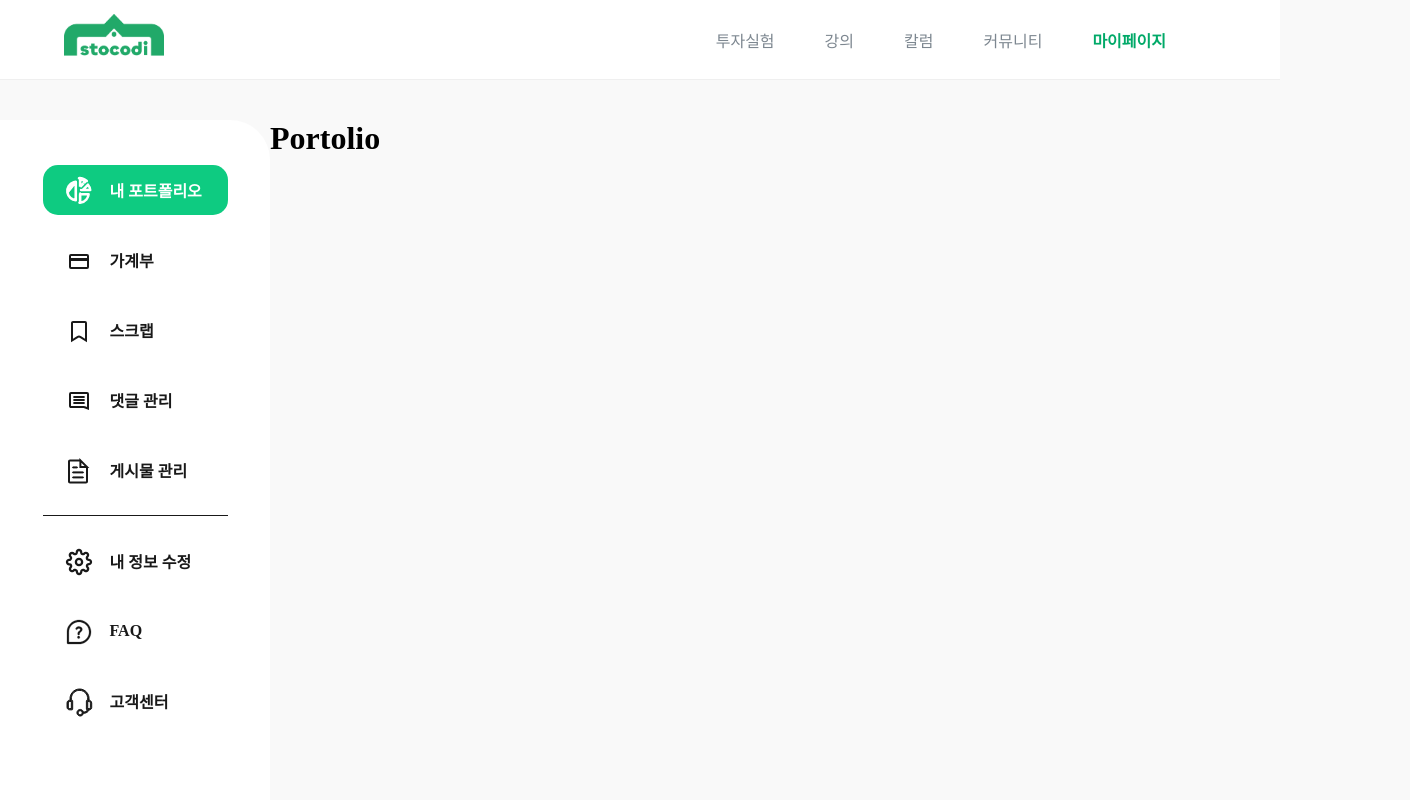
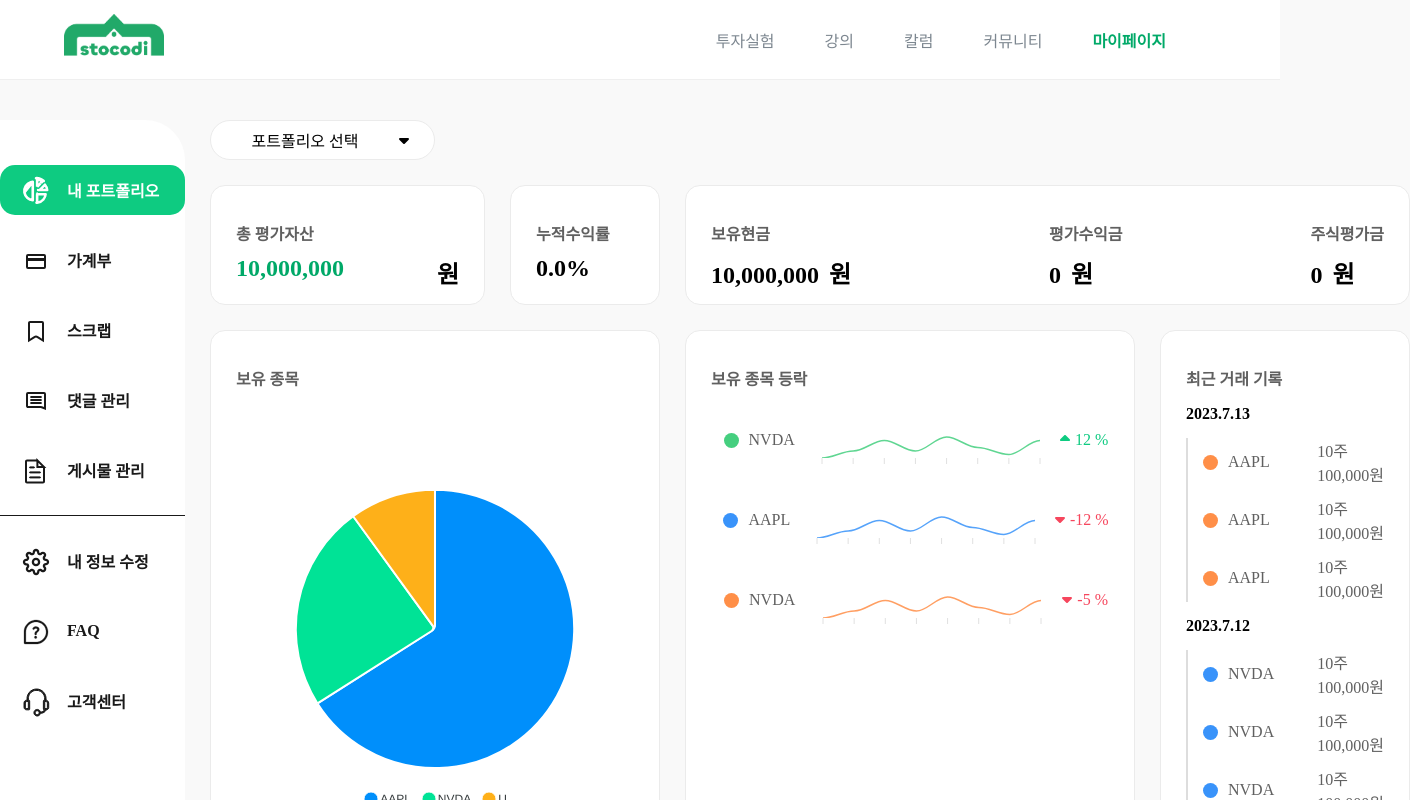
Before and after one commit to shgusgh12/new_frontend, a React (Create React App) app: page /mypage/portfolio in a window 1280 px wide. Shown: the top 800 px of the page, 1410 px wide, since content can reach past the window. Built offline with nearby package versions, Linux system fonts and the light colour scheme.

Commit message:
feat: 마이페이지 - 포트폴리오 섹션 구현

```diff
--- a/src/pages/User/mypage/body/Portfolio.jsx
+++ b/src/pages/User/mypage/body/Portfolio.jsx
@@ -1,9 +1,141 @@
-function Portfolio() {
-  return (
-    <div>
-      <h1>Portolio</h1>
-    </div>
-  );
+import { useEffect, useState } from "react";
+import { CardContainer } from "../../../../components/Container";
+import { DropDown } from "../../../../components/DropDown";
+import { Ticker, RateOfChange, HoldingStock, RecentTransaction } from "../../../../components/Stock";
+import { PreviewLineChart } from "../../../../components/Chart";
+import Chart from "react-apexcharts";
+
+import styles from "./Portfolio.module.scss";
+
+export default function Portfolio() {
+    const [selected, setSelected] = useState({ index: -1, value: "포트폴리오 선택" });
+
+    return (
+        <section className={styles.section}>
+            <DropDown.Container width="225px" get={selected} set={setSelected}>
+                <DropDown.Item>유의_포트폴리오 1</DropDown.Item>
+                <DropDown.Item>유의_포트폴리오 2</DropDown.Item>
+                <DropDown.Item>유의_포트폴리오 3</DropDown.Item>
+                <DropDown.Item>유의_포트폴리오 4</DropDown.Item>
+            </DropDown.Container>
+
+            <div className={styles.top_wrapper}>
+                <CardContainer title="총 평가자산" width="275px" height="120px">
+                    <h1 className={styles.total_assets}>
+                        <span>{(10000000).toLocaleString()}</span>
+                        <span>원</span>
+                    </h1>
+                </CardContainer>
+
+                <CardContainer title="누적수익률" width="150px" height="120px">
+                    <h1 className={styles.total_ror}>0.0%</h1>
+                </CardContainer>
+
+                <CardContainer width="725px" height="120px">
+                    <div className={styles.top_item}>
+                        <div className={styles.total_cash}>
+                            <h4>보유현금</h4>
+                            <h1>
+                                <span>{(10000000).toLocaleString()}</span>
+                                <span>원</span>
+                            </h1>
+                        </div>
+
+                        <div className={styles.total_earn}>
+                            <h4>평가수익금</h4>
+                            <h1>
+                                <span>{(0).toLocaleString()}</span>
+                                <span>원</span>
+                            </h1>
+                        </div>
+
+                        <div className={styles.total_eval}>
+                            <h4>주식평가금</h4>
+                            <h1>
+                                <span>{(0).toLocaleString()}</span>
+                                <span>원</span>
+                            </h1>
+                        </div>
+                    </div>
+                </CardContainer>
+            </div>
+
+            <div className={styles.bottom_wrapper}>
+                <CardContainer width="450px" height="600px" title="보유 종목">
+                    <div className={styles.total_hold}>
+                        <Chart
+                            type="pie"
+                            series={[66, 24, 10]}
+                            options={{
+                                chart: {
+                                    id: "pie",
+                                },
+                                labels: ["AAPL", "NVDA", "U"],
+                                dataLabels: {
+                                    enabled: false,
+                                },
+                                legend: {
+                                    position: "bottom",
+                                    width: "100%",
+                                    verticalAlign: "center",
+                                },
+                            }}
+                        />
+                    </div>
+                </CardContainer>
+
+                <CardContainer width="450px" height="600px" title="보유 종목 등락">
+                    <HoldingStock
+                        width="400px"
+                        height="80px"
+                        chartWidth={250}
+                        chartHeight={80}
+                        ticker="NVDA"
+                        dataX={[1, 2, 3, 4, 5, 6, 7, 8]}
+                        dataY={[0, 2, 5, 2, 6, 3, 1, 5]}
+                        color={"#45cf7f"}
+                        rateOfChange={12}
+                    />
+
+                    <HoldingStock
+                        width="400px"
+                        height="80px"
+                        chartWidth={250}
+                        chartHeight={80}
+                        ticker="AAPL"
+                        dataX={[1, 2, 3, 4, 5, 6, 7, 8]}
+                        dataY={[0, 2, 5, 2, 6, 3, 1, 5]}
+                        color={"#3993FA"}
+                        rateOfChange={-12}
+                    />
+
+                    <HoldingStock
+                        width="400px"
+                        height="80px"
+                        chartWidth={250}
+                        chartHeight={80}
+                        ticker="NVDA"
+                        dataX={[1, 2, 3, 4, 5, 6, 7, 8]}
+                        dataY={[0, 2, 5, 2, 6, 3, 1, 5]}
+                        color={"#FF8F48"}
+                        rateOfChange={-5}
+                    />
+                </CardContainer>
+
+                <CardContainer width="250px" height="600px" title="최근 거래 기록">
+                    <RecentTransaction.Container year={2023} month={7} date={13}>
+                        <RecentTransaction.Item ticker="AAPL" color="#FF8F48" amount={10} price={100000} />
+                        <RecentTransaction.Item ticker="AAPL" color="#FF8F48" amount={10} price={100000} />
+                        <RecentTransaction.Item ticker="AAPL" color="#FF8F48" amount={10} price={100000} />
+                    </RecentTransaction.Container>
+
+                    <RecentTransaction.Container year={2023} month={7} date={12}>
+                        <RecentTransaction.Item ticker="NVDA" color="#3993FA" amount={10} price={100000} />
+                        <RecentTransaction.Item ticker="NVDA" color="#3993FA" amount={10} price={100000} />
+                        <RecentTransaction.Item ticker="NVDA" color="#3993FA" amount={10} price={100000} />
+                    </RecentTransaction.Container>
+                </CardContainer>
+            </div>
+        </section>
+    );
 }
-
-export default Portfolio;
--- /dev/null
+++ b/src/pages/User/mypage/body/Portfolio.module.scss
@@ -0,0 +1,66 @@
+.section {
+    margin: 0px 25px;
+}
+
+.top_wrapper {
+    display: flex;
+    gap: 25px;
+
+    width: 100%;
+    margin: 25px 0px;
+}
+
+.top_item {
+    display: flex;
+    justify-content: space-between;
+
+    h1 {
+        font-size: 1.5rem;
+        color: #000;
+    }
+    h1 > span:last-child {
+        padding: 0px 10px;
+    }
+
+    .total_cash {
+    }
+
+    .total_earn {
+    }
+
+    .total_eval {
+    }
+}
+
+.bottom_wrapper {
+    display: flex;
+    gap: 25px;
+
+    width: 100%;
+
+    .total_hold {
+        margin-top: 80px;
+    }
+}
+
+.total_assets {
+    display: flex;
+    justify-content: space-between;
+
+    font-size: 1.5rem;
+
+    span:first-child {
+        color: #00a968;
+    }
+    span:last-child {
+        color: #000;
+    }
+}
+
+.total_ror {
+    display: flex;
+    justify-content: space-between;
+
+    font-size: 1.5rem;
+    color: #000;
+}
```
